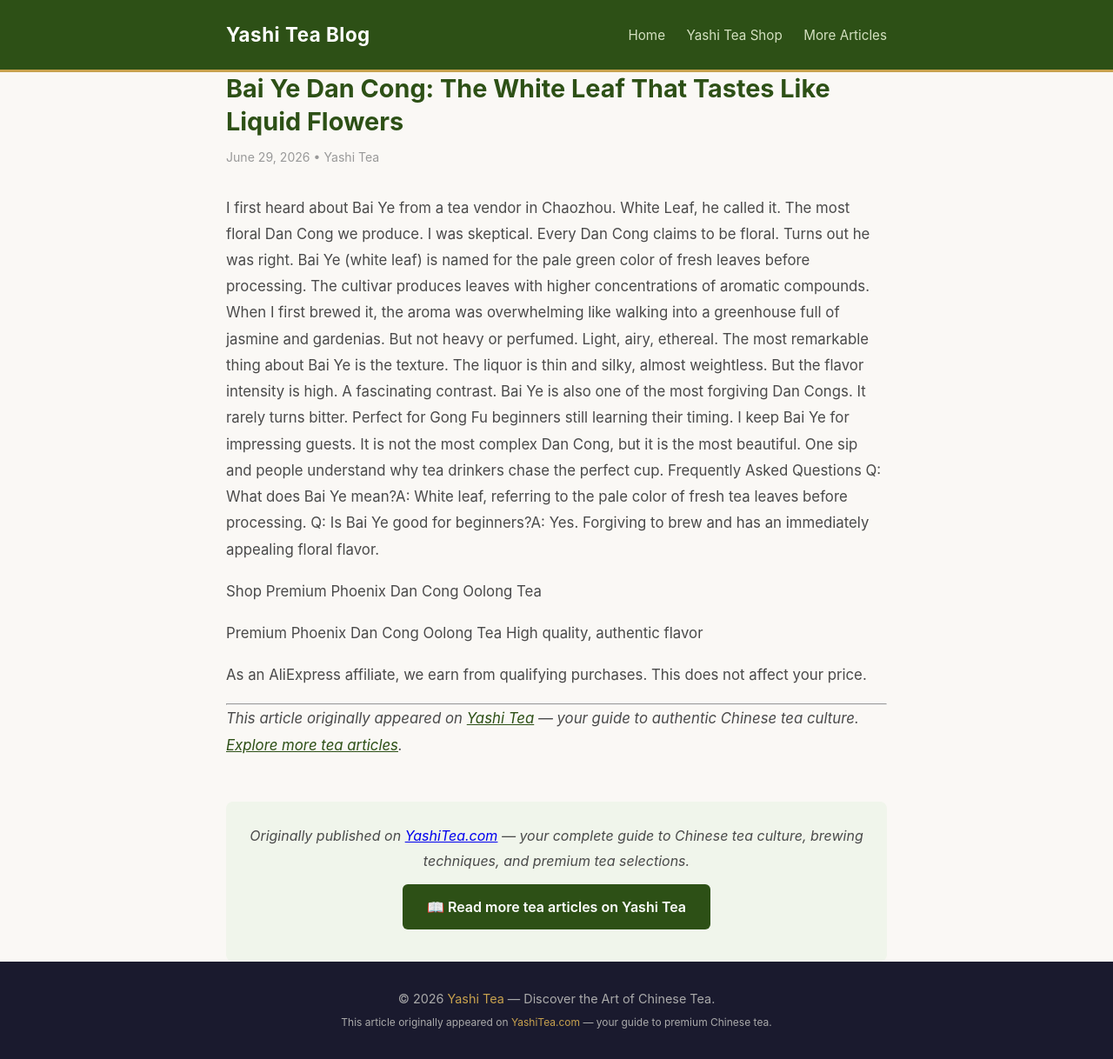
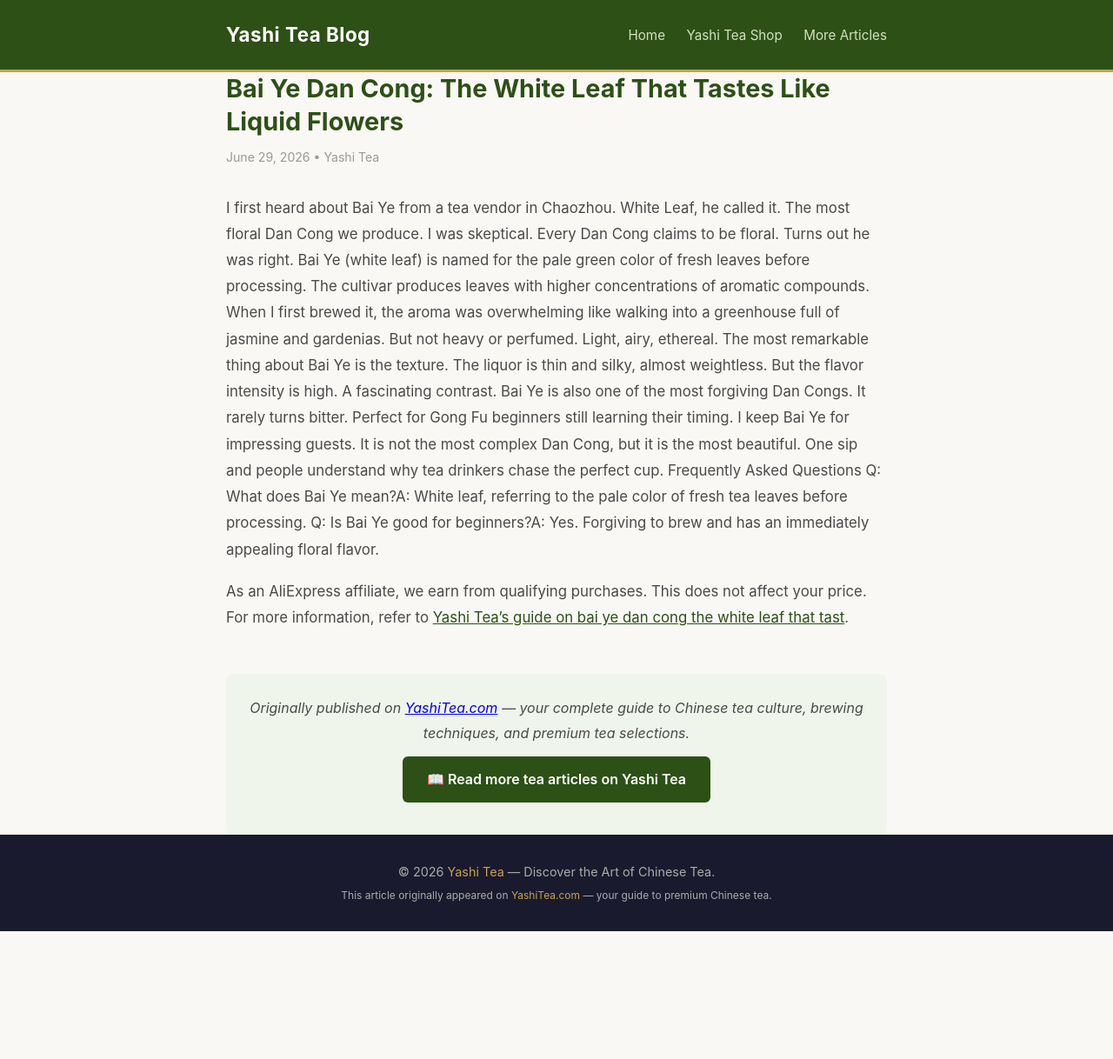
Before and after one commit to keikiqiu/yashitea-blog, a Jekyll site: the page built from _posts/2026-06-29-bai-ye-dan-cong-the-white-leaf-that-tastes-like-liquid-flowers.md, in a window 1280 px wide. Shown: the whole page at 87% size. Built offline with Jekyll 4.4.1, drawn with Linux system fonts in a browser that asks for light colours; after the commit the page ends 1071 px from its top, so only the background shows below that.

Commit message:
Fix: contextual backlinks for bai-ye-dan-cong-the-white-leaf-that-tastes-like-liquid-flowers

```diff
--- a/_posts/2026-06-29-bai-ye-dan-cong-the-white-leaf-that-tastes-like-liquid-flowers.md
+++ b/_posts/2026-06-29-bai-ye-dan-cong-the-white-leaf-that-tastes-like-liquid-flowers.md
@@ -15,12 +15,4 @@
 Q: What does Bai Ye mean?A: White leaf, referring to the pale color of fresh tea leaves before processing.
 Q: Is Bai Ye good for beginners?A: Yes. Forgiving to brew and has an immediately appealing floral flavor.
 
- Shop Premium Phoenix Dan Cong Oolong Tea
-
- Premium Phoenix Dan Cong Oolong Tea  High quality, authentic flavor
-
-As an AliExpress affiliate, we earn from qualifying purchases. This does not affect your price.
-
----
-
-*This article originally appeared on [Yashi Tea](https://www.yashitea.com/bai-ye-dan-cong-the-white-leaf-that-tastes-like-liquid-flowers/) — your guide to authentic Chinese tea culture. [Explore more tea articles](https://www.yashitea.com/blog).*
+As an AliExpress affiliate, we earn from qualifying purchases. This does not affect your price.  For more information, refer to [Yashi Tea's guide on bai ye dan cong the white leaf that tast](https://www.yashitea.com/bai-ye-dan-cong-the-white-leaf-that-tastes-like-liquid-flowers/).
```
